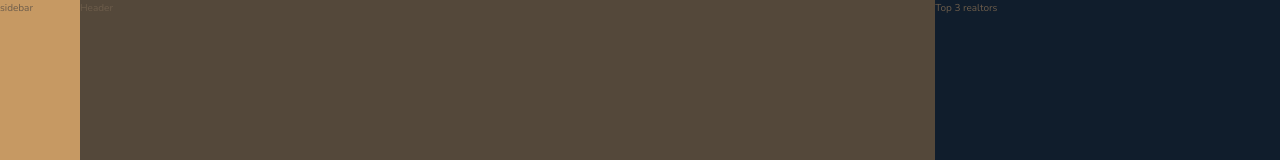
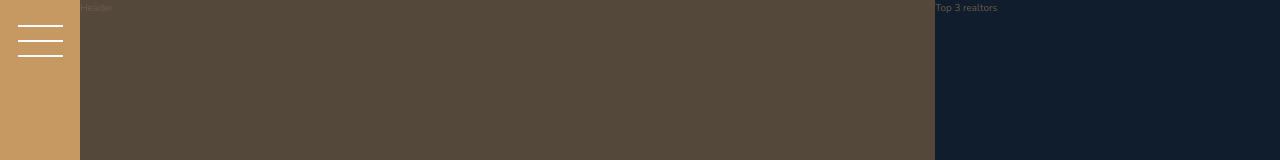
Before and after one commit to alisterhuysmans/nexter, a website: page index.html in a window 1280 px wide. Shown: the top 160 px of the page. Drawn offline with nearby package versions, Linux system fonts and the light colour scheme.

Commit message:
build sidebar

```diff
--- a/index.html
+++ b/index.html
@@ -15,7 +15,11 @@
         <title>nexter &mdash; your home, your freedom</title>
     </head>
     <body class="container">
-        <div class="sidebar">sidebar</div>
+        <div class="sidebar">
+            <button class="nav-btn">
+
+            </button>
+        </div>
 
         <header class="header">Header</header>
 
--- a/sass/_sidebar.scss
+++ b/sass/_sidebar.scss
@@ -2,4 +2,33 @@
     background-color: $color-primary;
     grid-column: sidebar-start / sidebar-end;
     grid-row: 1 / -1;
+
+    display: flex;
+    justify-content: center;
 }
+
+.nav-btn {
+    border: none;
+    border-radius: 0;
+
+    background-color: #fff;
+    height: 2px;
+    width: 4.5rem;
+    margin-top: 4rem;
+
+    &::before,
+    &::after {
+        background-color: #fff;
+        height: 2px;
+        width: 4.5rem;
+        content: "";
+        display: block;
+    }
+
+    &::before {
+        transform: translateY(-1.5rem);
+    }
+    &::after {
+        transform: translateY(1.3rem);
+    }
+}
```
Also changed, not shown: css/style.css, 1 other file.
